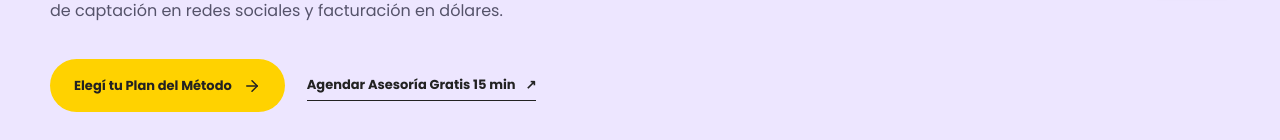
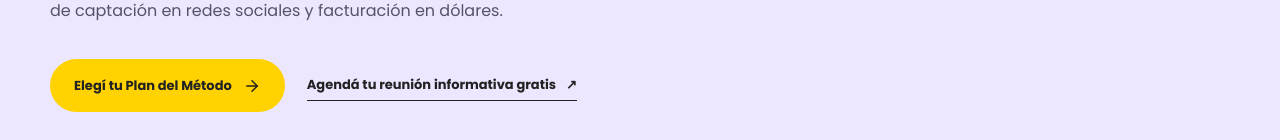
Before and after one commit to ChispaDigital/chispa-travel, a React (Vite) app: page / in a window 1280 px wide. Shown: the part 812-952 px from the top of the page. Built offline with nearby package versions, Linux system fonts and the light colour scheme.

Commit message:
Update App.tsx

```diff
--- a/src/App.tsx
+++ b/src/App.tsx
@@ -222,7 +222,7 @@ function App() {
                 onClick={() => scrollToForm()}
                 data-testid="button-free-consultation"
               >
-                Agendar Asesoría Gratis 15 min{' '}
+                Agendá tu reunión informativa gratis{' '}
                 <span className="text-button-arrow">↗</span>
               </button>
             </div>
```
